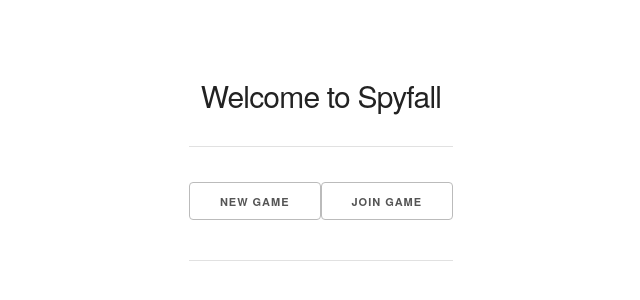
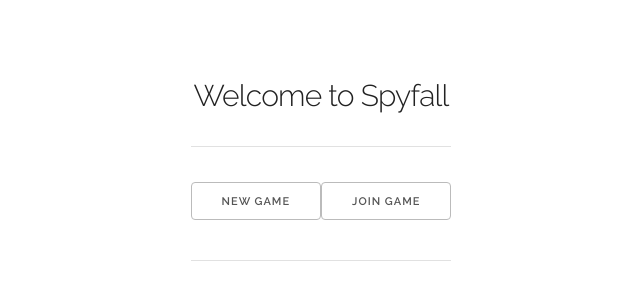
Before and after one commit to tannerkrewson/spyfall, a Next.js app: page / in a window 1280 px wide. Shown: the part 214-514 px from the top of the page, without its empty margins (319-959 px from the left). Built offline with nearby package versions, Linux system fonts and the light colour scheme.

Commit message:
hook up fonts

```diff
--- a/styles/styles.less
+++ b/styles/styles.less
@@ -1,3 +1,7 @@
+@import (css) url("https://fonts.googleapis.com/css?family=Raleway:400,300,600");
+@import (css)
+	url("https://fonts.googleapis.com/css?family=Open+Sans:400,300,600&subset=latin,vietnamese,latin-ext");
+
 body {
 	text-align: center;
 }
```
